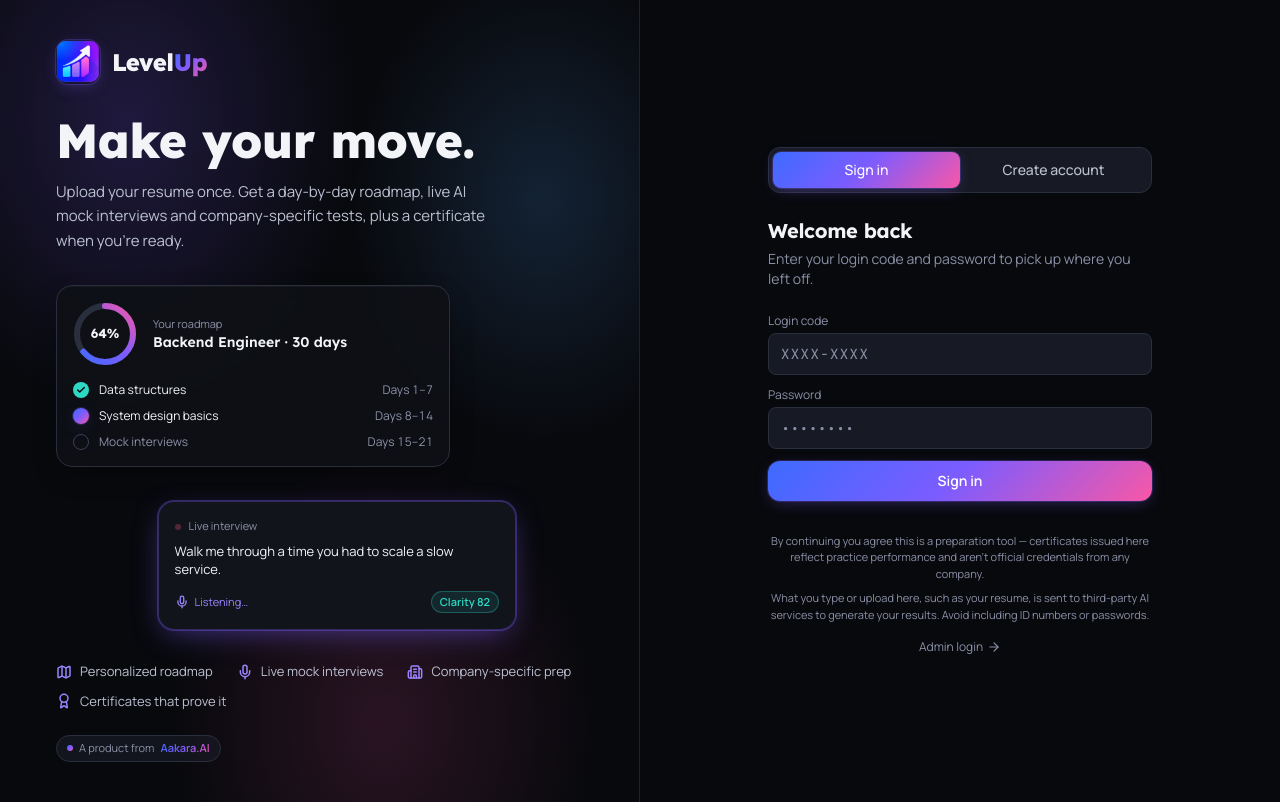
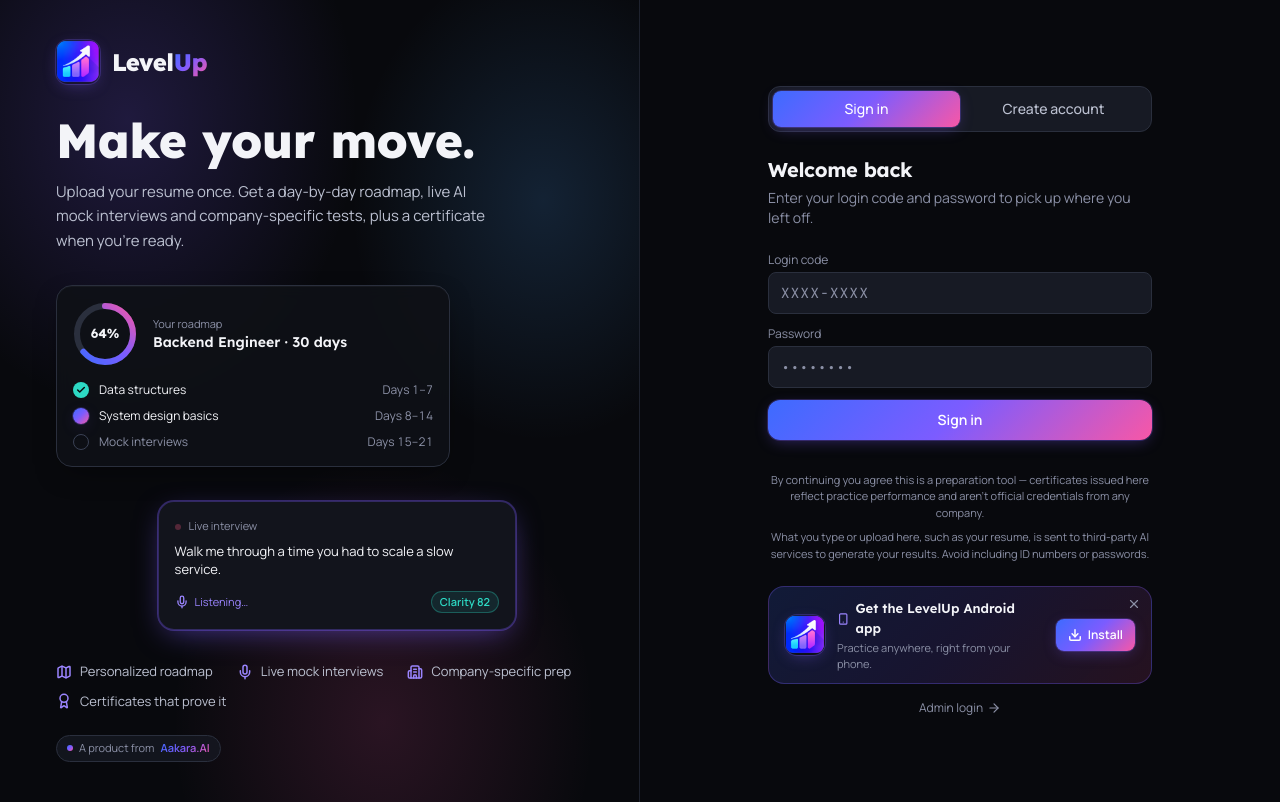
Before and after one commit to prasad218/Interview-Prep-, a React (Vite) app in the folder client/: page / in a window 1280 px wide. Built offline with nearby package versions, Linux system fonts and the light colour scheme; no server answers.

Commit message:
Add Android app install banner and APK download

```diff
--- a/client/src/components/AuthScreen.jsx
+++ b/client/src/components/AuthScreen.jsx
@@ -4,6 +4,7 @@ import * as api from "../api/client.js";
 import { setToken } from "../api/authToken.js";
 import logo from "../assets/logo.png";
 import ProgressRing from "./ProgressRing.jsx";
+import InstallAppBanner from "./InstallAppBanner.jsx";
 import { Map, Mic, Building2, Award, KeyRound, Check, ArrowRight } from "lucide-react";
 
 const FEATURES = [
@@ -353,6 +354,8 @@ export default function AuthScreen({ onAdminLogin }) {
             ID numbers or passwords.
           </p>
 
+          <InstallAppBanner className="mt-6" />
+
           {onAdminLogin && (
             <button
               onClick={onAdminLogin}
--- /dev/null
+++ b/client/src/components/InstallAppBanner.jsx
@@ -0,0 +1,87 @@
+import { useState } from "react";
+import { Smartphone, Download, X } from "lucide-react";
+import logo from "../assets/logo.png";
+
+// The APK sits in client/public/, so the site serves it at this URL.
+const APK_URL = "/LevelUp.apk";
+const DISMISS_KEY = "levelup_install_banner_dismissed";
+
+// True when this page is running INSIDE the Android app (Capacitor wrapper).
+// The banner would be pointless there, so it hides itself.
+function isInsideApp() {
+  try {
+    return Boolean(window.Capacitor?.isNativePlatform?.());
+  } catch {
+    return false;
+  }
+}
+
+// An APK only installs on Android. Hide on iPhone/iPad.
+function isApple() {
+  return /iPhone|iPad|iPod/i.test(navigator.userAgent || "");
+}
+
+function wasDismissed() {
+  try {
+    return localStorage.getItem(DISMISS_KEY) === "1";
+  } catch {
+    return false;
+  }
+}
+
+/**
+ * Small "Get the Android app" promo card. Add it anywhere; it renders nothing
+ * inside the app, on iOS, or after the visitor has closed it.
+ */
+export default function InstallAppBanner({ className = "" }) {
+  const [hidden, setHidden] = useState(
+    () => isInsideApp() || isApple() || wasDismissed()
+  );
+  if (hidden) return null;
+
+  const dismiss = () => {
+    try {
+      localStorage.setItem(DISMISS_KEY, "1");
+    } catch {
+      // storage blocked — just hide for this visit
+    }
+    setHidden(true);
+  };
+
+  return (
+    <div
+      className={`relative flex items-center gap-3 rounded-2xl border border-accent/30 bg-brand-gradient-soft px-4 py-3 ${className}`}
+    >
+      <div className="w-10 h-10 shrink-0 rounded-xl overflow-hidden shadow-glow-sm bg-base-900">
+        <img src={logo} alt="" className="w-full h-full object-contain" />
+      </div>
+
+      <div className="flex-1 min-w-0 pr-5">
+        <p className="flex items-center gap-1.5 font-display font-semibold text-[13px] text-ink-100">
+          <Smartphone className="w-3.5 h-3.5 text-accent-soft" strokeWidth={2.25} />
+          Get the LevelUp Android app
+        </p>
+        <p className="text-[11px] text-ink-500 leading-snug mt-0.5">
+          Practice anywhere, right from your phone.
+        </p>
+      </div>
+
+      <a
+        href={APK_URL}
+        download="LevelUp.apk"
+        className="shrink-0 inline-flex items-center gap-1.5 rounded-lg bg-brand-gradient hover:opacity-90 shadow-glow-sm transition-opacity px-3 py-2 text-xs font-semibold text-white"
+      >
+        <Download className="w-3.5 h-3.5" strokeWidth={2.5} />
+        Install
+      </a>
+
+      <button
+        onClick={dismiss}
+        aria-label="Dismiss"
+        className="absolute top-1.5 right-1.5 p-1 text-ink-500 hover:text-ink-100 transition-colors"
+      >
+        <X className="w-3.5 h-3.5" strokeWidth={2} />
+      </button>
+    </div>
+  );
+}
--- a/client/src/components/PracticeChoice.jsx
+++ b/client/src/components/PracticeChoice.jsx
@@ -1,4 +1,5 @@
 import logo from "../assets/logo.png";
+import InstallAppBanner from "./InstallAppBanner.jsx";
 import { useAuth } from "../context/AuthContext.jsx";
 import { ArrowLeft, Zap, Map, Sparkles } from "lucide-react";
 
@@ -98,6 +99,8 @@ export default function PracticeChoice({ onQuickPractice, onBuildRoadmap, onOpen
           )}
         </div>
 
+        <InstallAppBanner className="w-full mt-6 text-left" />
+
         <div className="brand-badge mt-8">
           <span className="brand-dot" />
           A product from <span className="brand-name">Aakara.AI</span>
```
Also changed, not shown: 1 other file (tests, documents, lock files or other folders).
